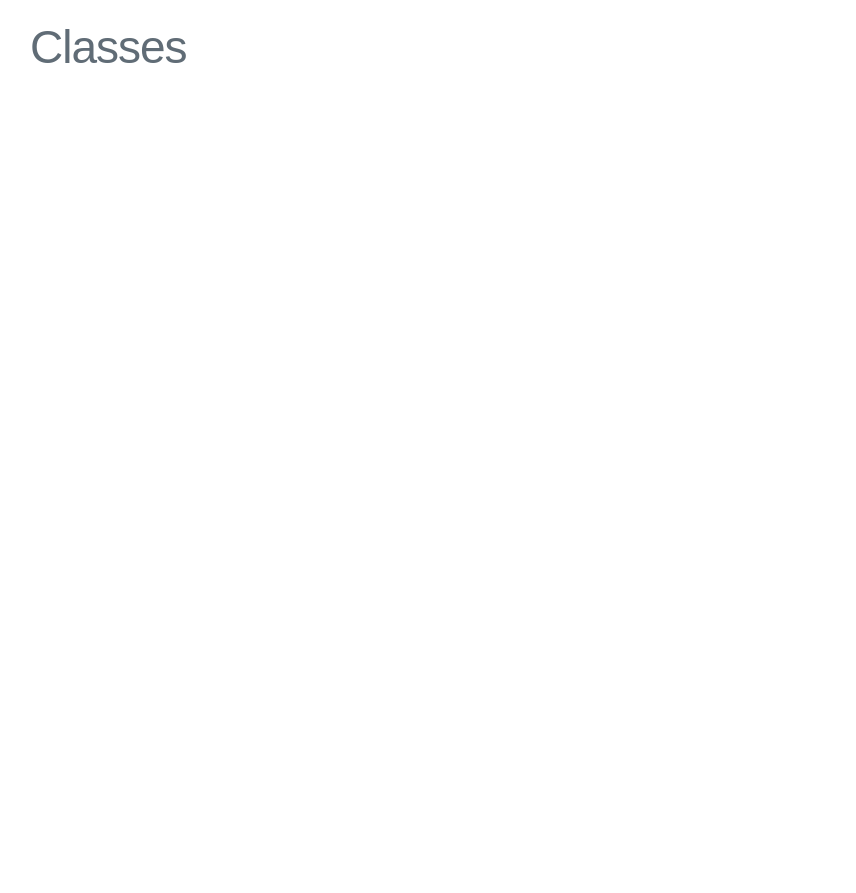
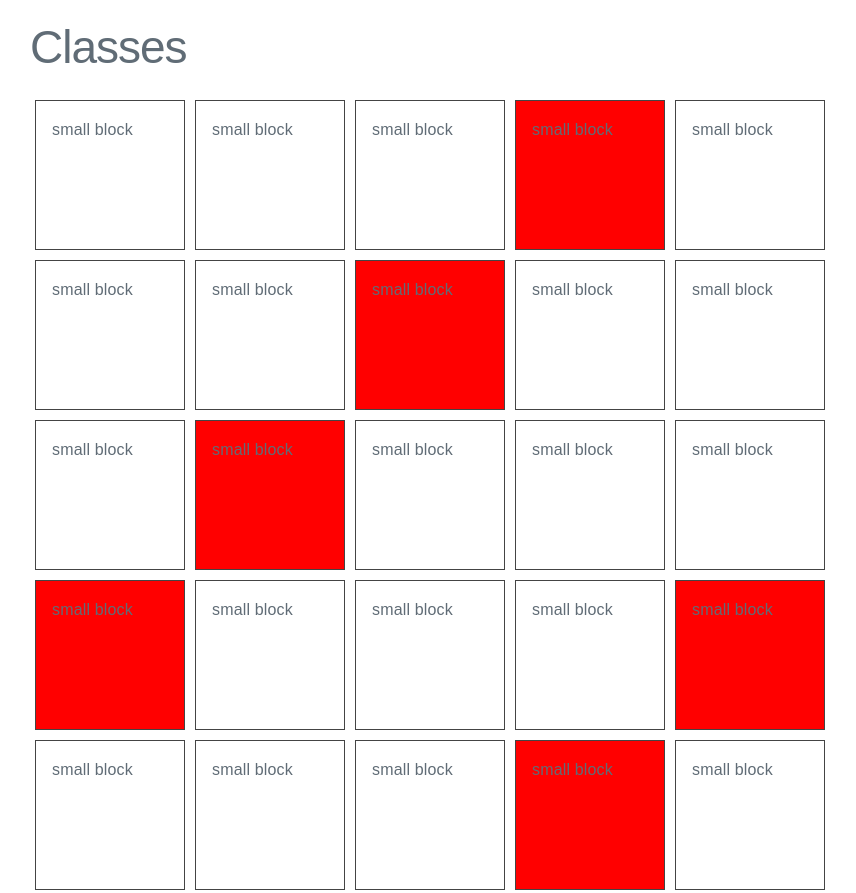
Before and after one commit to Noroff-Fagskole/osl-js-2-week-2-lesson-4-exercises-mannuelf, a plain HTML site: page 02_Classes/index.html in a window 1280 px wide. Shown: the top 893 px of the page, without its empty margins (180-1036 px from the left). Before the commit the page ends 800 px from the top, so only its background shows below. Drawn offline with nearby package versions, Linux system fonts and the light colour scheme.

Commit message:
task 1,2 donezoooes

```diff
--- a/02_Classes/css/style.css
+++ b/02_Classes/css/style.css
@@ -1,7 +1,19 @@
 * {
     box-sizing: border-box;
 }
-
+.highlight {
+  border: 1px solid red;
+  background-color: red;
+}
+.blocks {
+  display: flex;
+  flex-flow: wrap;
+}
+.block{
+  border: 1px solid #444;
+  padding: 1em;
+  margin: 5px;
+}
 body {
     font-family: sans-serif;
     margin: 20px;
--- a/02_Classes/index.html
+++ b/02_Classes/index.html
@@ -16,6 +16,7 @@
 <body>
   <div class="container">
     <h1>Classes</h1>
+    <div class="blocks"></div>
   </div>
   <script src="./js/scripts.js" type="module"></script>
 </body>
--- a/02_Classes/js/block.js
+++ b/02_Classes/js/block.js
@@ -1 +1,16 @@
-/*<div class="block " style="height: ; width: ;">LABEL</div>*/
+export default class Block {
+  constructor(label, size, cssClass) {
+    this.label = label;
+    this.size = size;
+    this.cssClass = cssClass;
+  }
+
+  print() {
+    console.log("printing..", this.label);
+    console.log("printing..", this.size);
+  }
+
+  draw() {
+    return `<div class="block ${this.cssClass}" style="height: ${this.size}px; width: ${this.size}px;">${this.label}</div>`;
+  }
+}
--- a/02_Classes/js/scripts.js
+++ b/02_Classes/js/scripts.js
@@ -0,0 +1,38 @@
+import Block from "./block.js";
+
+const container = document.querySelector(".blocks");
+const randomNumber = getRandomNumber(8);
+
+for (let i = 1; i < 100; i++) {
+  let cssClass = "";
+  if (i % randomNumber  === 0) {
+    cssClass = "highlight";
+  }
+  const newBlock = new Block("small block", 150, cssClass);
+  container.innerHTML += newBlock.draw();
+}
+
+function getRandomNumber(max) {
+  return 2 + Math.floor(  Math.random() * Math.floor(max)  ); // work your way inside out, figure out what happens first.
+}
+
+
+
+
+
+
+
+
+
+
+
+
+
+
+
+
+/*
+1. new operator will create an empty object {}
+2. then it will set the contect of the "this" keyword to that the object
+3. it will RETURN the object like we do we return
+*/
```
Also changed, not shown: 01_value_types/js/scripts.js (+23 -0 lines).
